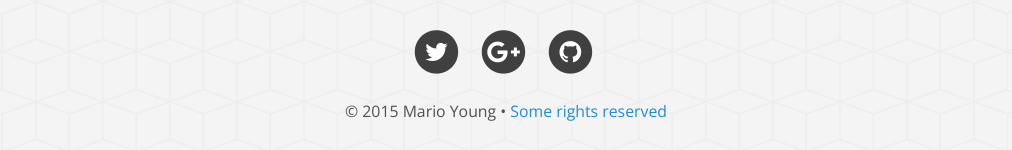
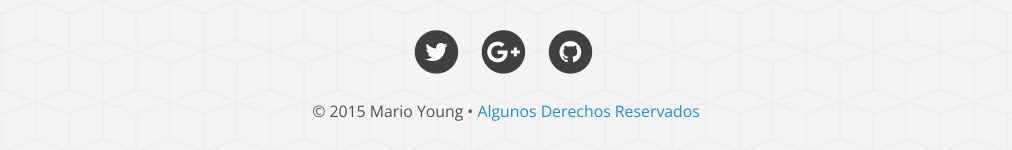
Before and after one commit to mayeco/mayeco.github.io, a Jekyll site: the page built from index.html, in a window 1280 px wide. Shown: the part 1076-1226 px from the top of the page, without its empty margins (134-1146 px from the left). Built offline with Jekyll 4.4.1, drawn with Linux system fonts in a browser that asks for light colours; nearby versions of some CDN libraries; a script that is not in the unit is left out; the list of posts is cut into pages by our own code.

Commit message:
Update footer.html

```diff
--- a/_includes/footer.html
+++ b/_includes/footer.html
@@ -36,7 +36,7 @@
     <small>
         &copy;
         <time datetime="{{ site.time | date_to_xmlschema }}">{{ site.time | date: '%Y' }}</time>
-        Mario Young • <a rel="nofollow" href="//github.com/mayeco/mayeco.github.io#licencias">Some rights reserved</a>
+        Mario Young • <a target="_blank" rel="nofollow" href="//github.com/mayeco/mayeco.github.io#licencias">Algunos Derechos Reservados</a>
     </small>
 </footer>
 
```
